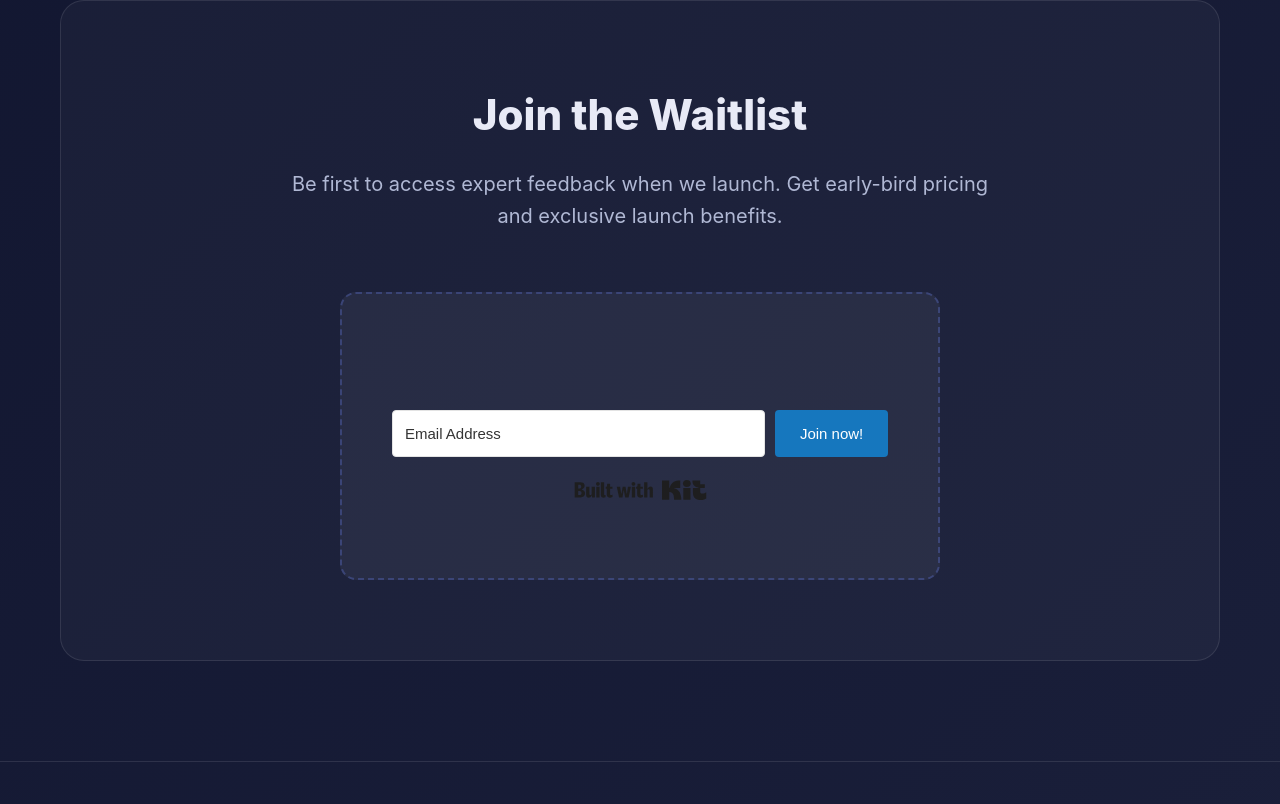
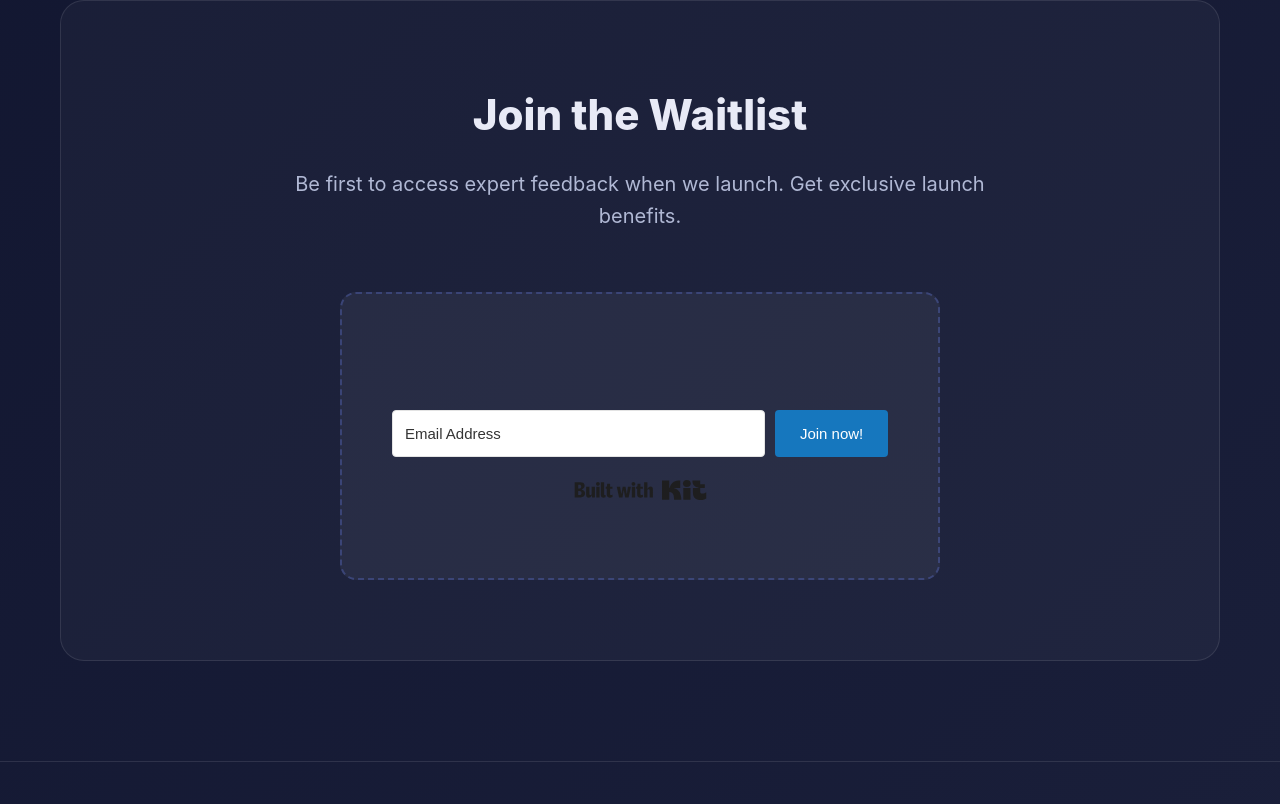
Before and after one commit to 84yk8btb9f-prog/helpmarq, a plain HTML site: page index.html in a window 1280 px wide. Shown: the part 2747-3551 px from the top of the page. Drawn offline with Linux system fonts and the light colour scheme.

Commit message:
Update index.html

```diff
--- a/index.html
+++ b/index.html
@@ -458,7 +458,7 @@
         <div class="container">
             <div class="waitlist-section">
                 <h2 class="section-title">Join the Waitlist</h2>
-                <p class="section-subtitle">Be first to access expert feedback when we launch. Get early-bird pricing and exclusive launch benefits.</p>
+                <p class="section-subtitle">Be first to access expert feedback when we launch. Get exclusive launch benefits.</p>
 
                 <div class="waitlist-form-placeholder">
                     <script src="https://f.convertkit.com/ckjs/ck.5.js"></script>
```
